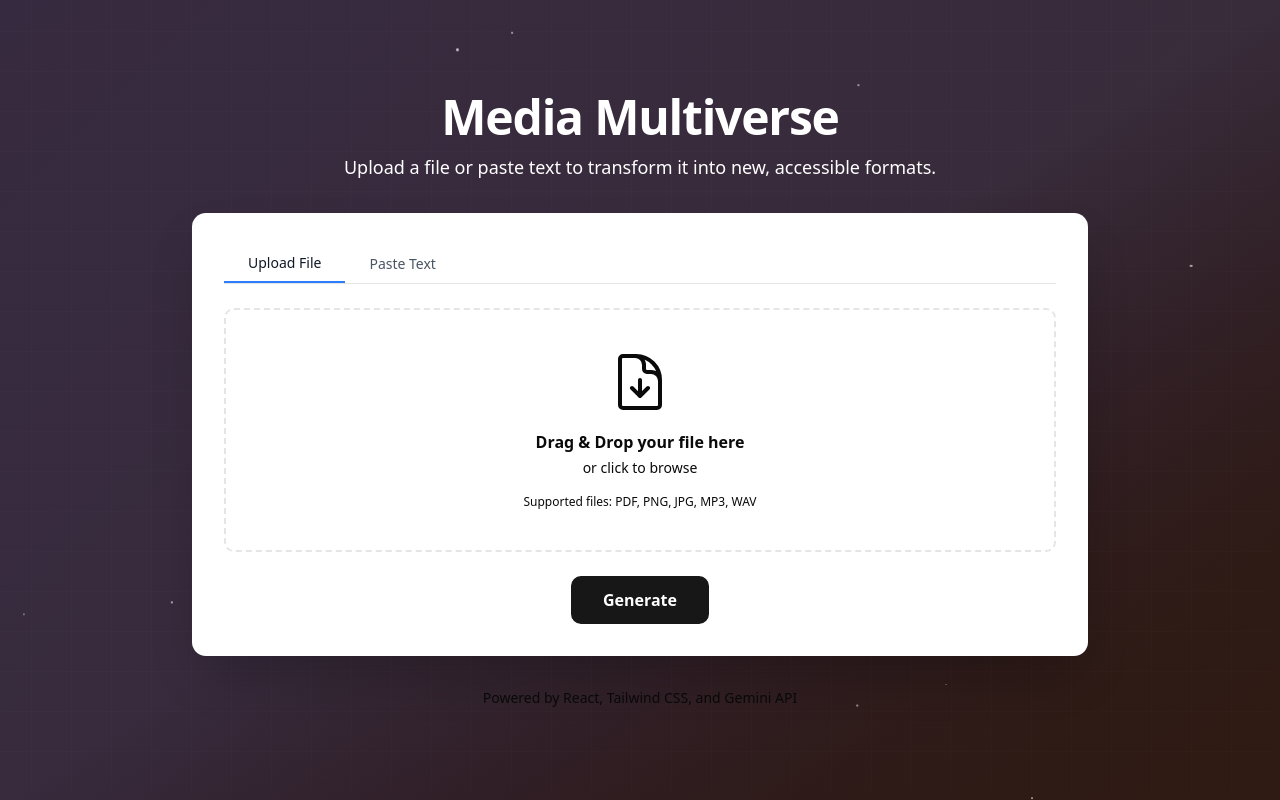
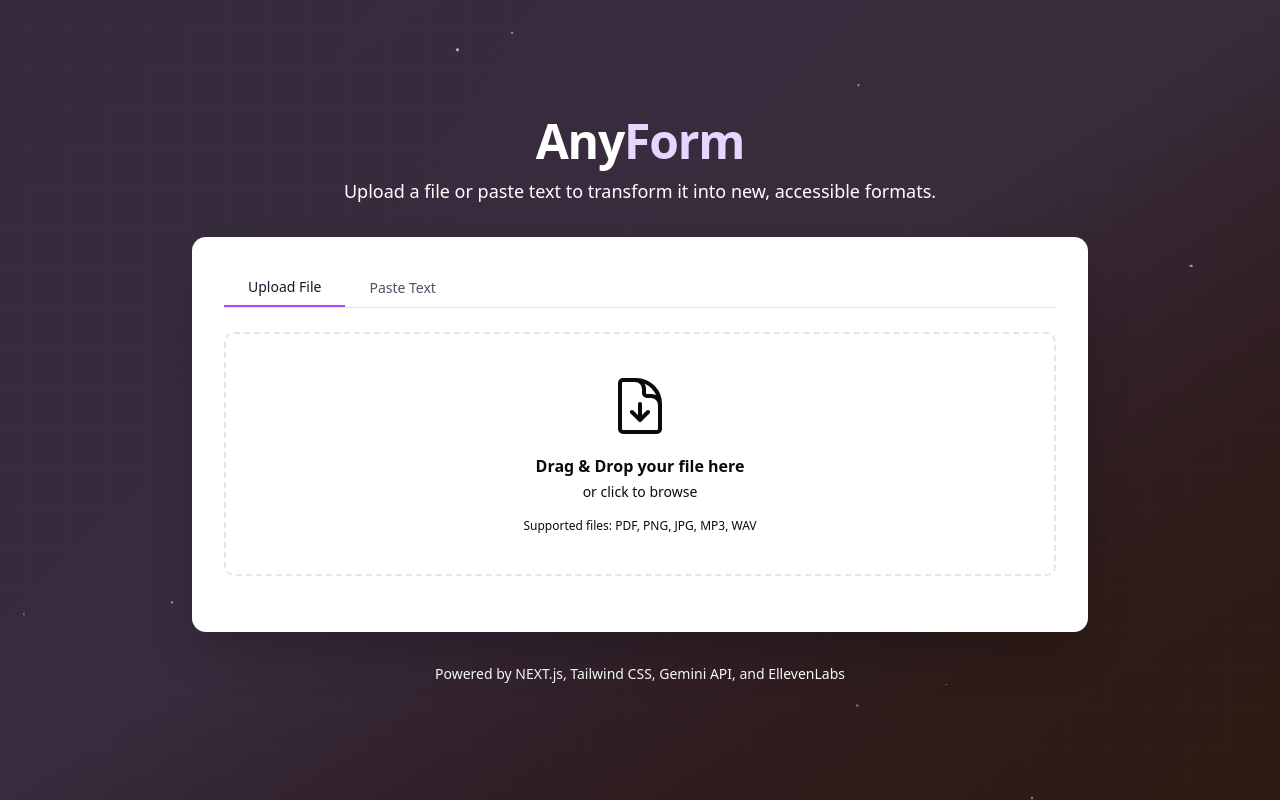
Before and after one commit to ballinyouup/anyform-app, a Next.js app: page / in a window 1280 px wide. Built offline with nearby package versions, Linux system fonts and the light colour scheme; no server answers.

Commit message:
button is hidden when files are not dropped in.

```diff
--- a/src/app/page.tsx
+++ b/src/app/page.tsx
@@ -158,7 +158,7 @@ const App: React.FC = () => {
             <div className="w-full max-w-4xl mx-auto">
                 <header className="text-center mb-8">
                     <h1 className="text-4xl sm:text-5xl font-bold text-background tracking-tight">
-                        Media <span className="text-background">Multiverse</span>
+                        Any<span className="text-purple-200">Form</span>
                     </h1>
                     <p className="mt-3 text-lg text-background max-w-2xl mx-auto">
                         Upload a file or paste text to transform it into new, accessible formats.
@@ -207,8 +207,8 @@ const App: React.FC = () => {
                         </div>
                     )}
                 </main>
-                <footer className="text-center mt-8 text-sm text-base-300">
-                    <p>Powered by React, Tailwind CSS, and Gemini API</p>
+                <footer className="text-center mt-8 text-sm text-base-300 text-white">
+                    <p>Powered by NEXT.js, Tailwind CSS, Gemini API, and EllevenLabs</p>
                 </footer>
             </div>
         </div>
--- a/src/components/DropZone.tsx
+++ b/src/components/DropZone.tsx
@@ -120,7 +120,7 @@ export const DropZone: React.FC<DropZoneProps> = ({
                 <button
                     onClick={onGenerate}
                     disabled={!canGenerate || isLoading}
-                    className="bg-primary text-white cursor-pointer font-bold py-3 px-8 rounded-lg transition-all duration-300 ease-in-out hover:bg-brand-secondary disabled:bg-base-300 disabled:cursor-not-allowed disabled:scale-100 transform hover:scale-105"
+                    className="bg-primary text-white cursor-pointer font-bold py-3 px-8 rounded-lg transition-all duration-300 ease-in-out hover:bg-brand-secondary disabled:bg-base-300 disabled:hidden disabled:scale-100 transform hover:scale-105"
                 >
                     {isLoading ? 'Generating...' : 'Generate'}
                 </button>
@@ -141,8 +141,8 @@ const TabButton: React.FC<TabButtonProps> = ({ id, label, activeTab, setActiveTa
         onClick={() => setActiveTab(id)}
         className={`py-2 px-6 font-medium text-sm transition-colors duration-200 ${
             activeTab === id
-                ? 'border-b-2 border-blue-500 text-gray-900 bg-white'
-                : 'text-gray-600 hover:text-gray-900 bg-white hover:bg-gray-50'
+                ? 'border-b-2 border-purple-500 text-gray-900 bg-white'
+                : 'text-gray-600 hover:text-gray-900 bg-white/80 hover:bg-gray-50'
         }`}
     >
         {label}
```
